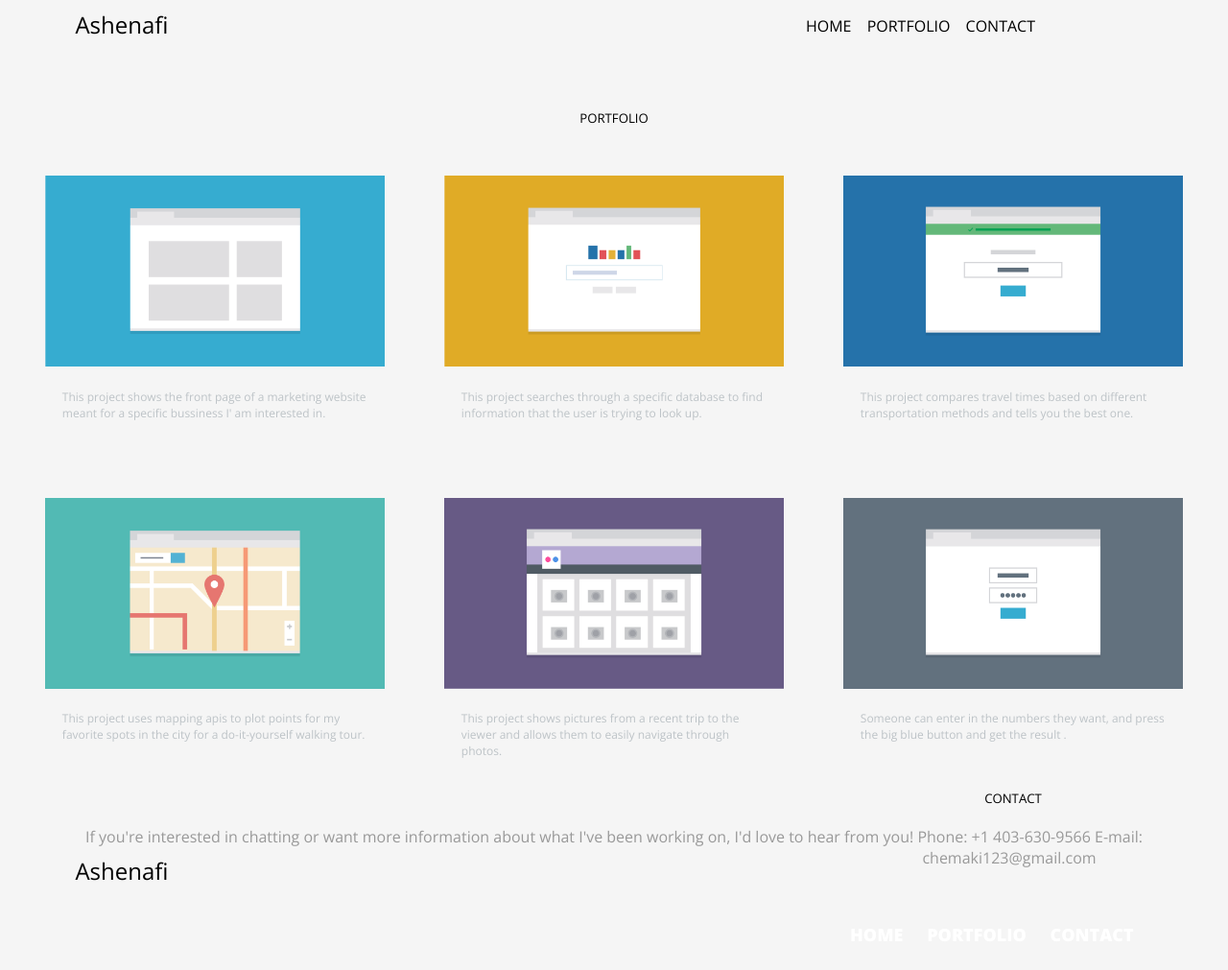
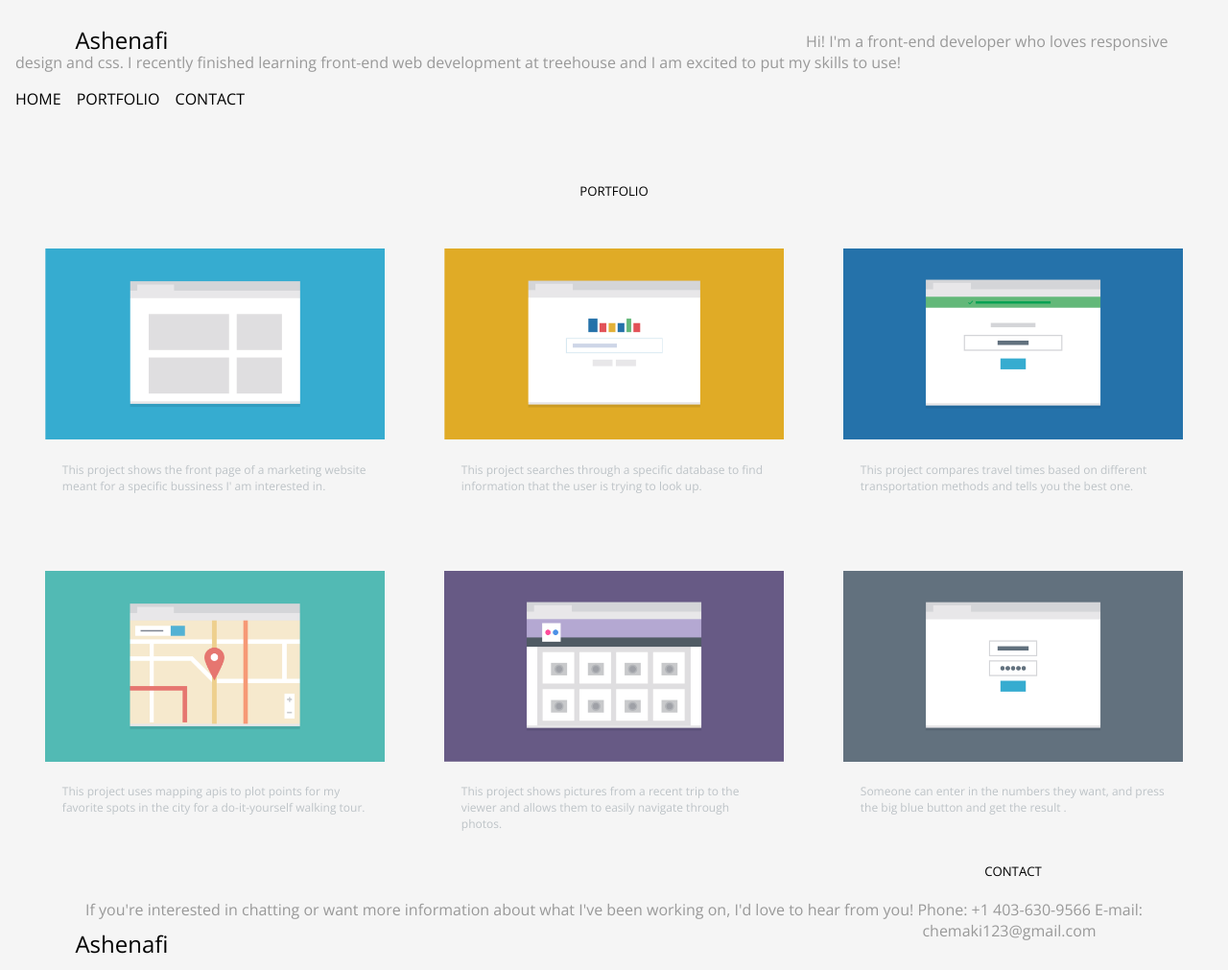
Before and after one commit to ashenafiashebo/Responsive_Layout_Project_ash, a plain HTML site: page index.html in a window 1280 px wide. Shown: the whole page at 96% size. Drawn offline with nearby package versions, Linux system fonts and the light colour scheme.

Commit message:
Update index.html

```diff
--- a/index.html
+++ b/index.html
@@ -14,6 +14,9 @@
   <header class="main-header">
    <div class="container">
         <h1 class="name"><a href="#">Ashenafi</a></h1>
+        <p>Hi! I'm a front-end developer who loves responsive design and css.
+        I recently finished learning front-end web development at treehouse and I am
+        excited to put my skills to use!</p>
         <ul class="main-nav">
                 <li><a href = "about.html">HOME</a></li>
 		<li><a href = "index.html" class="selected">PORTFOLIO</a></li>
```
